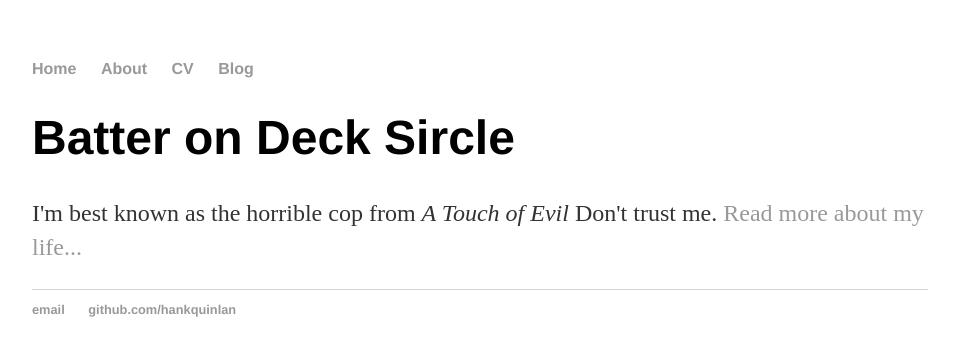
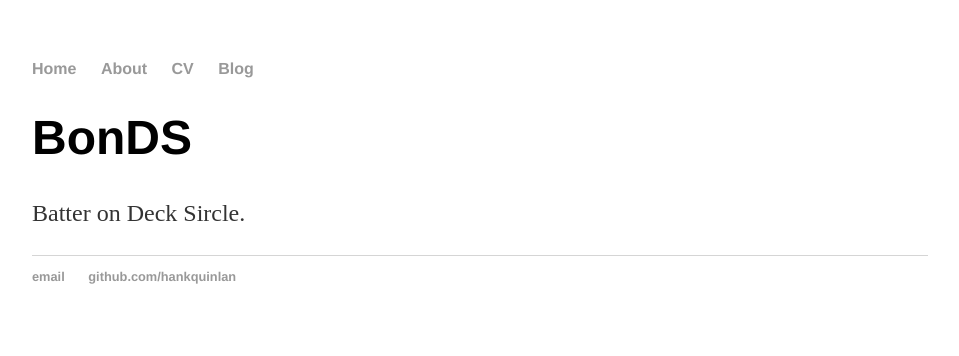
Before and after one commit to mnaka/mnaka.github.io, a plain HTML site: page index.html in a window 1280 px wide. Shown: the whole page, without its empty margins (160-1119 px from the left). Drawn offline with Linux system fonts and the light colour scheme.

Commit message:
Update index.html

```diff
--- a/index.html
+++ b/index.html
@@ -16,8 +16,8 @@
 		</nav>
 		<div class="container">
     		<div class="blurb">
-        		<h1>Batter on Deck Sircle</h1>
-				<p>I'm best known as the horrible cop from <em>A Touch of Evil</em> Don't trust me. <a href="/about">Read more about my life...</a></p>
+        		<h1>BonDS</h1>
+				<p>Batter on Deck Sircle. <a href="/about"></a></p>
     		</div><!-- /.blurb -->
 		</div><!-- /.container -->
 		<footer>
```
